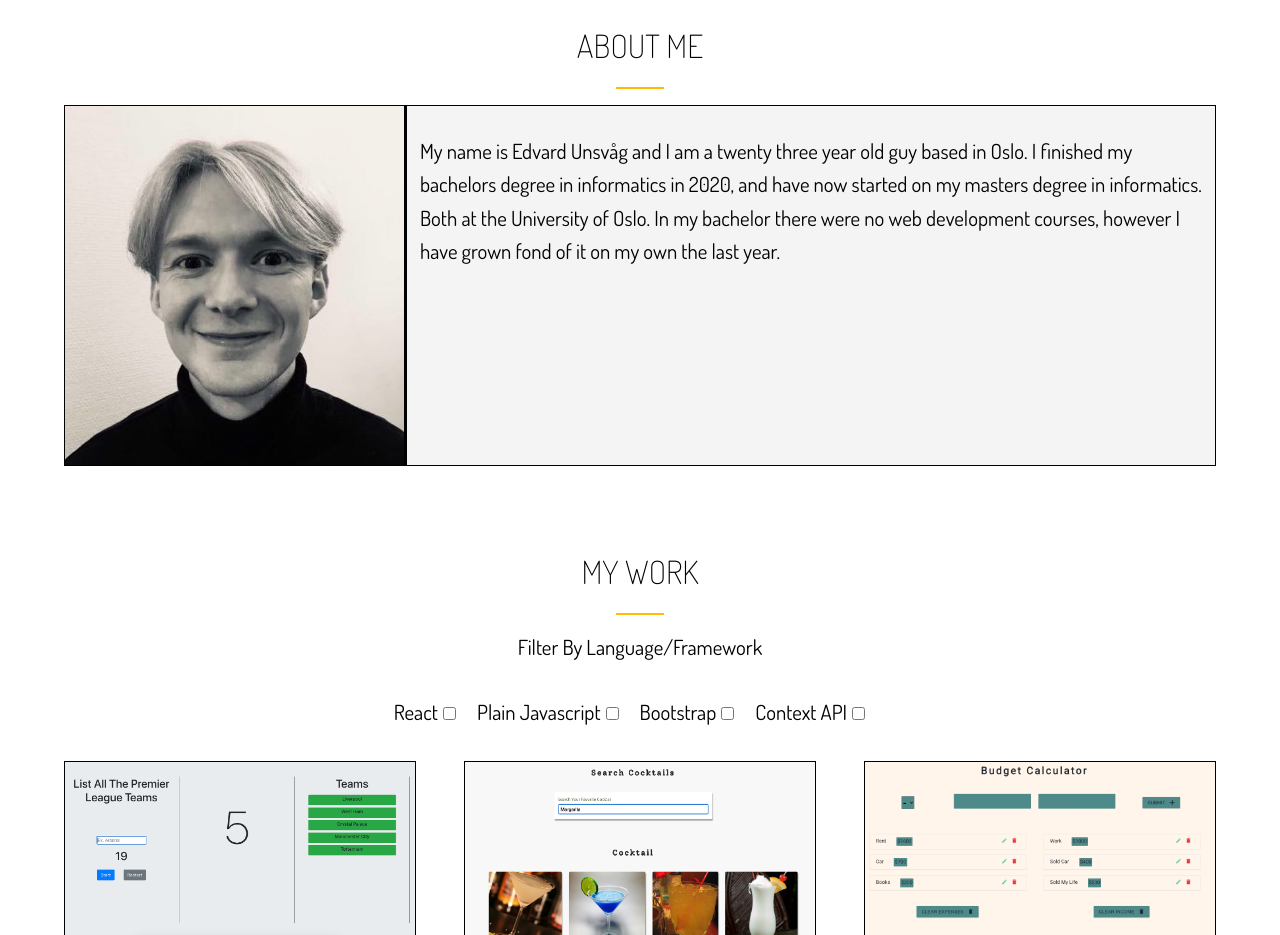
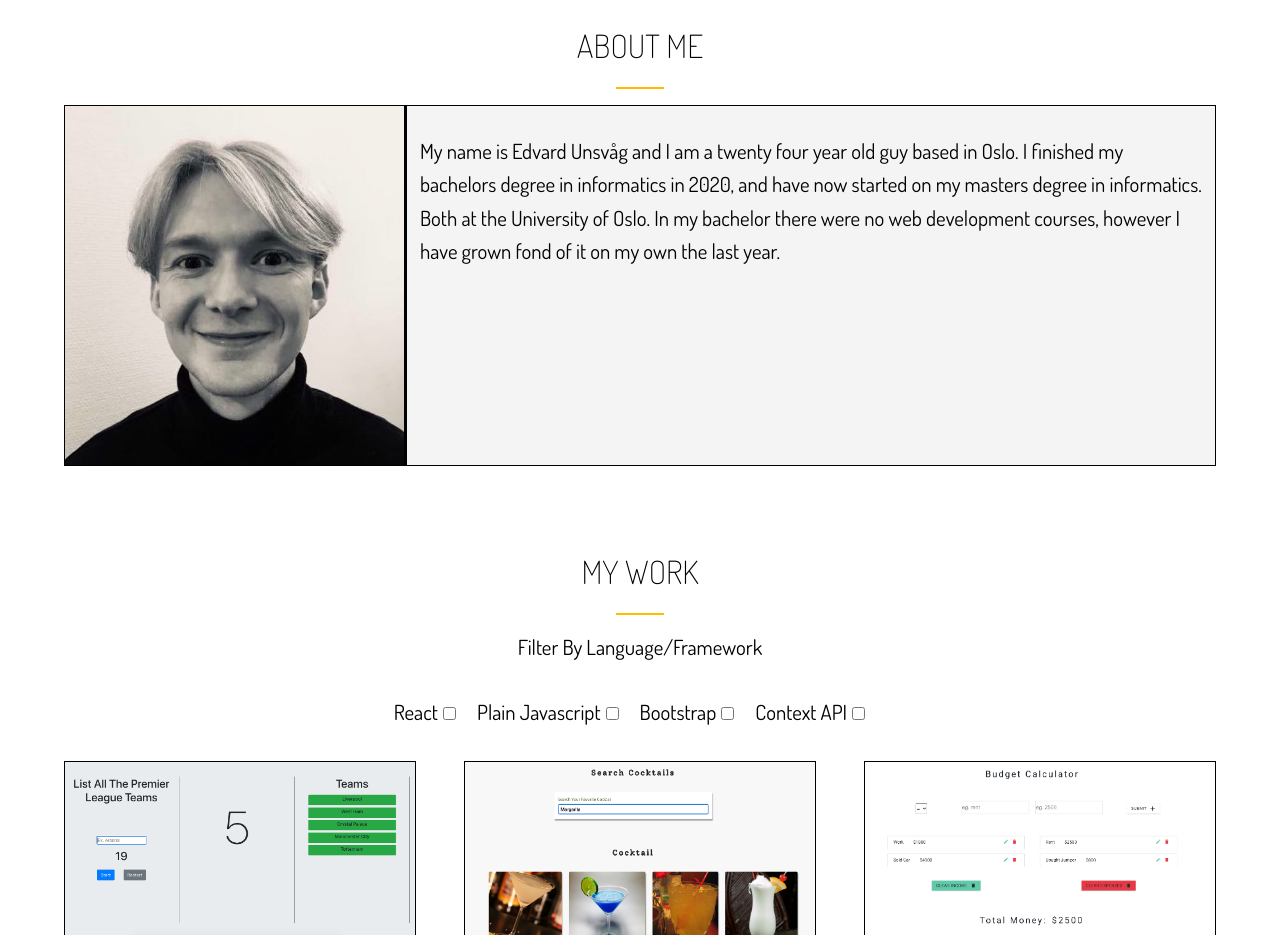
Before and after one commit to Edvardunsvag/Edvard-Portifolio, a React (Create React App) app: page / in a window 1280 px wide. Shown: the part 860-1795 px from the top of the page. Built offline with nearby package versions, Linux system fonts and the light colour scheme.

Commit message:
fixed budget calc

```diff
--- a/src/Components/About.js
+++ b/src/Components/About.js
@@ -11,8 +11,8 @@ export default function About(props) {
                     <img src={img} alt=' ' className='bio-image' />
                     <div className='bio bg-light'>
                         <p className='lead'>
-                            My name is Edvard Unsvåg and I am a twenty three
-                            year old guy based in Oslo. I finished my bachelors
+                            My name is Edvard Unsvåg and I am a twenty four year
+                            old guy based in Oslo. I finished my bachelors
                             degree in informatics in 2020, and have now started
                             on my masters degree in informatics. Both at the
                             University of Oslo. In my bachelor there were no web
```
Also changed, not shown: src/img/budgetCalc.jpg, src/img/items/budget.jpg (deleted).
